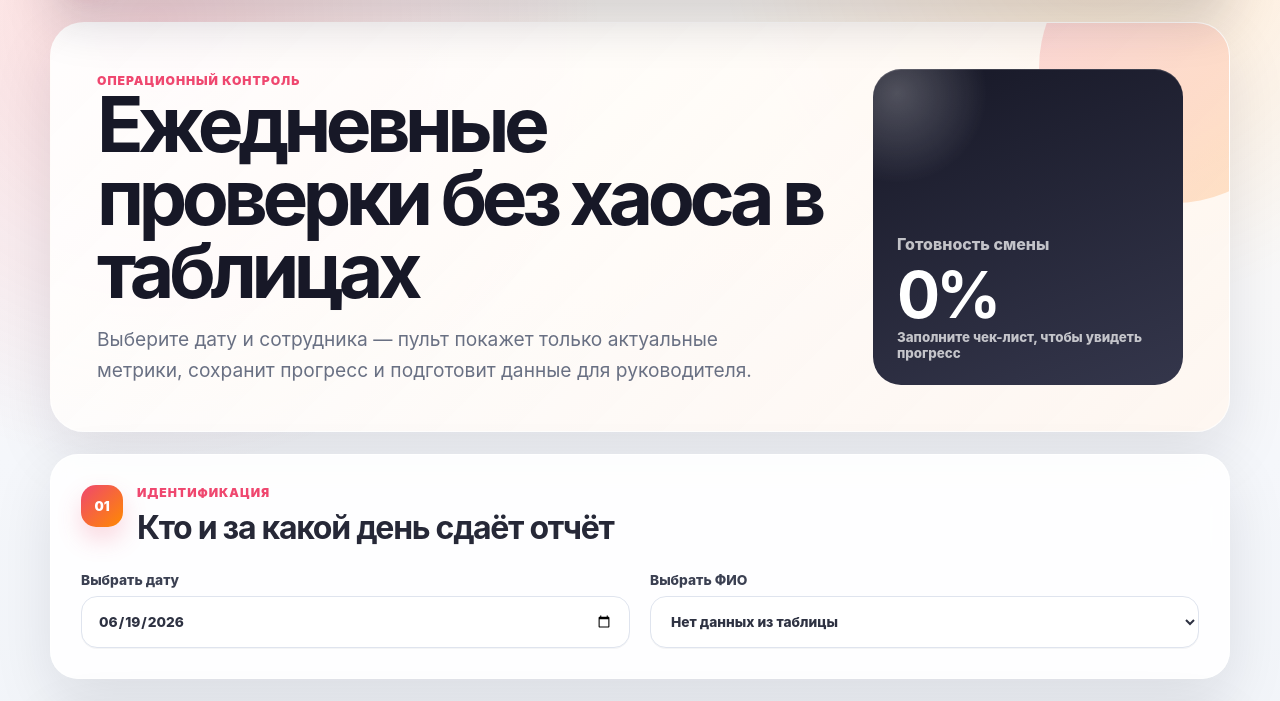
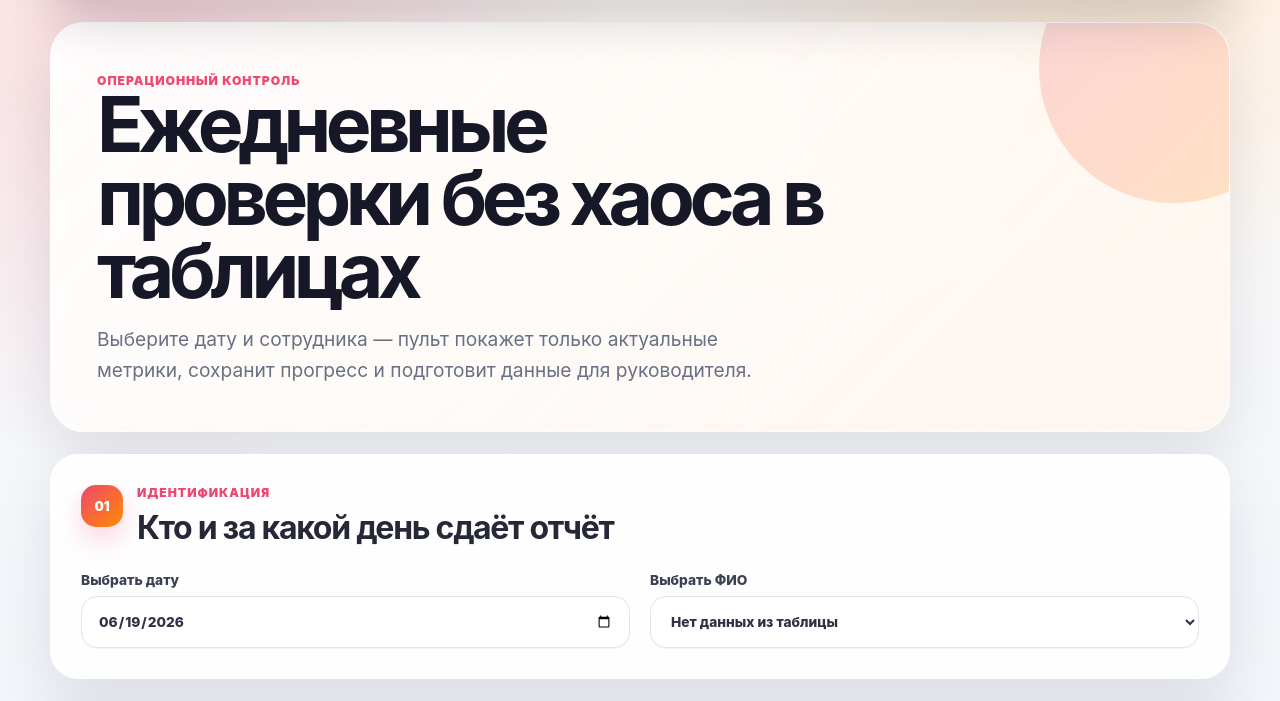
Before and after one commit to Sushisell/pult, a website: page index.html in a window 1280 px wide. Shown: the part 90-791 px from the top of the page. Drawn offline with Linux system fonts and the light colour scheme; no server answers.

Commit message:
Tweak report form and hero layout

```diff
--- a/index.html
+++ b/index.html
@@ -35,11 +35,6 @@
           <span class="hero-kicker">Операционный контроль</span>
           <h1 id="hero-title">Ежедневные проверки без хаоса в таблицах</h1>
           <p>Выберите дату и сотрудника — пульт покажет только актуальные метрики, сохранит прогресс и подготовит данные для руководителя.</p>
-        </div>
-        <div class="hero-score-card" aria-hidden="true">
-          <span>Готовность смены</span>
-          <strong id="hero-score-preview">0%</strong>
-          <small>Заполните чек-лист, чтобы увидеть прогресс</small>
         </div>
       </section>
 
--- a/src/styles.css
+++ b/src/styles.css
@@ -216,7 +216,12 @@ h2 {
 .toolbar {
   display: grid;
   grid-template-columns: 1fr 1fr;
+  align-items: start;
   gap: 20px;
+}
+
+.toolbar label {
+  align-content: start;
 }
 
 label {
@@ -1336,7 +1341,7 @@ body::before {
   position: relative;
   overflow: hidden;
   display: grid;
-  grid-template-columns: minmax(0, 1fr) 310px;
+  grid-template-columns: minmax(0, 1fr);
   gap: 24px;
   align-items: stretch;
   border: 1px solid rgb(255 255 255 / 65%);
@@ -1347,7 +1352,7 @@ body::before {
 }
 
 .hero-panel::after { content: ""; position: absolute; right: -80px; top: -90px; width: 270px; height: 270px; border-radius: 50%; background: linear-gradient(135deg, rgb(239 71 111 / 20%), rgb(255 138 0 / 20%)); }
-.hero-content { position: relative; z-index: 1; max-width: 760px; }
+.hero-content { position: relative; z-index: 1; max-width: 980px; }
 .hero-kicker, .section-kicker { margin: 0 0 8px; color: var(--accent); font-size: .76rem; font-weight: 950; letter-spacing: .08em; text-transform: uppercase; }
 .hero-panel h1 { margin: 0 0 16px; max-width: 780px; color: var(--ink); font-size: clamp(2.15rem, 6vw, 4.9rem); line-height: .95; letter-spacing: -.07em; }
 .hero-panel p { max-width: 680px; margin: 0; color: var(--muted); font-size: clamp(1rem, 2vw, 1.2rem); line-height: 1.6; }
```
